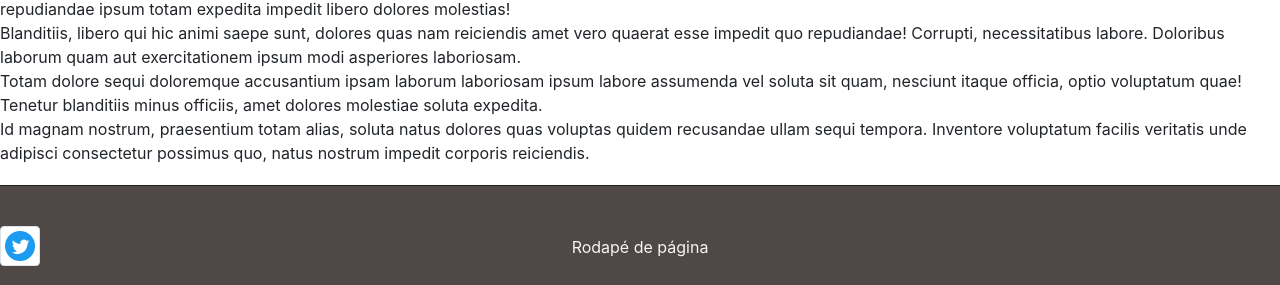
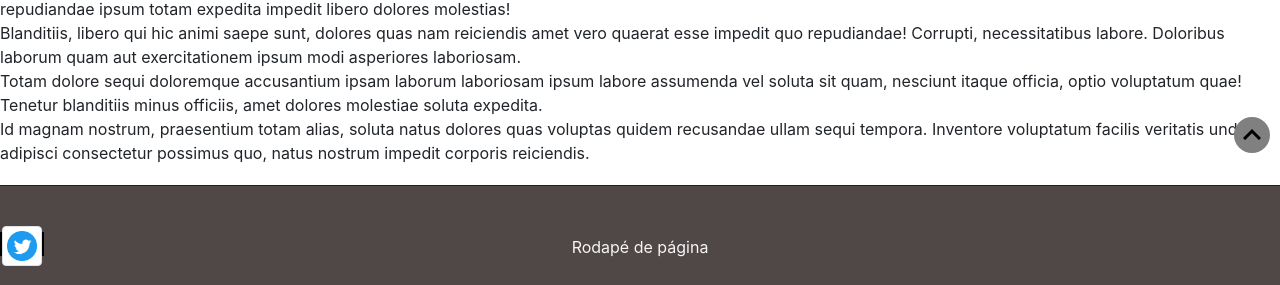
Before and after one commit to GabrielCalcada/alba-site, a Django app: page / in a window 1280 px wide. Shown: the part 637-922 px from the top of the page. Run offline with Django 3.2, Linux system fonts and the light colour scheme; parts of the project's set-up code (start-up, migrations or seed data) failed here and were passed over; some libraries are stand-ins or nearby versions.

Commit message:
Rolagem "smooth" para cima adicionada em base

```diff
--- a/static/css/base.css
+++ b/static/css/base.css
@@ -1,10 +1,14 @@
-.container-fluid{
+html {
+    scroll-behavior: smooth;
+}
+
+.container-fluid {
     padding: 0;
 }
 
 /* Navbar */
 
-.navbar  {
+.navbar {
     border-bottom: 1px solid #333;
     margin-bottom: 20px;
     background-color: #969494;
@@ -62,9 +66,8 @@ footer p {
     text-align: center;
     top: 50%;
     position: relative;
+
 }
-
-
 
 *{
     padding: 0%;
@@ -72,14 +75,18 @@ footer p {
     box-sizing: border-box;
 }
 
+footer a {
 
-/* codigo que deixa o rodapé no fundo da página
-EM CONSTRUÇÃO */
-/* #footer {
-    position: relative;
-    bottom: 0px;
-    left: 0px;
-    right: 0px;
-    height: 100px;
-    margin-bottom: 0px;
-} */
+    border: 2px solid black;
+}
+
+.pracima{
+    background-color: grey;
+    color: black;
+    border-radius: 50px;
+    position: fixed;
+    bottom: 10px;
+    right: 10px;
+    z-index: 10;
+    text-decoration: none;
+}
--- a/templates/base.html
+++ b/templates/base.html
@@ -34,7 +34,7 @@
             </nav>
 
         </header> -->
-        <div>
+        <div id="top">
         <nav class="navbar navbar-expand-lg navbar-light">
             <div class="navbar-brand"><img src="../static/images/logo-alba.jpg" alt="Image" height="70" width="70" /></div>
             <button class="navbar-toggler" type="button" data-toggle="collapse" datatarget="#navbarSuportedContent">
@@ -70,7 +70,6 @@
                     </li>
                 </ul>
             </div>
-
         </nav>
         </div>
 
@@ -80,11 +79,11 @@
                 <p>Rodapé de página</p>
                 <a href="https://twitter.com/gabrielcalcada2"><img src="../static/images/Twitter-social-icons-circle-blue.png" height="40" width="40" class="media-object  img-responsive img-thumbnail"></a>
             </footer>
+            <a href="#top" class="pracima"><img src="{% static 'images/outline_expand_less_black_36dp.png' %}" alt="seta pra cima"></a>
 
     <link rel="stylesheet" href="https://maxcdn.bootstrapcdn.com/bootstrap/4.0.0/css/bootstrap.min.css">
 	<script src="https://ajax.googleapis.com/ajax/libs/jquery/3.3.1/jquery.min.js"></script>
 	<script src="https://cdnjs.cloudflare.com/ajax/libs/popper.js/1.12.9/umd/popper.min.js"></script>
 	<script src="https://maxcdn.bootstrapcdn.com/bootstrap/4.0.0/js/bootstrap.min.js"></script>
-
     </body>
 </html>
```
Also changed, not shown: static/images/outline_expand_less_black_36dp.png (added).
